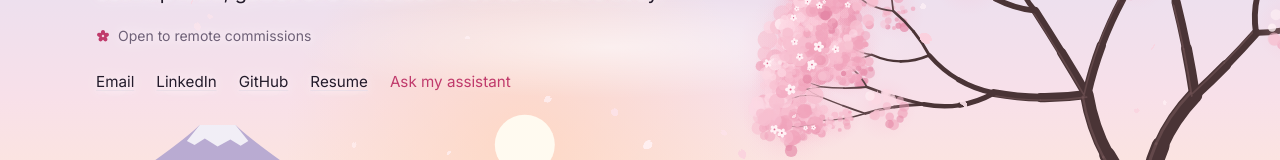
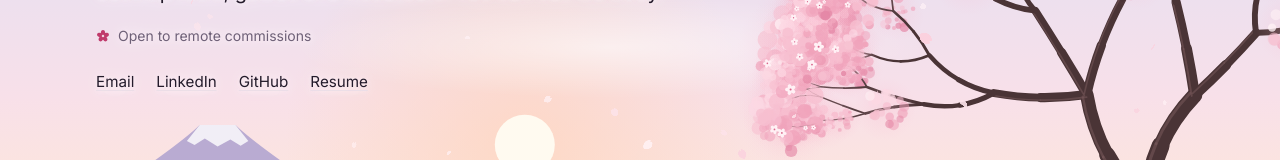
Before and after one commit to N-Shovel/portfolio, a React (Vite) app: page / in a window 1280 px wide. Shown: the part 331-491 px from the top of the page. Built offline with nearby package versions, Linux system fonts and the light colour scheme.

Commit message:
B3: remove Ask my assistant from the hero links
Email, LinkedIn, GitHub and Resume now lead the row; the assistant stays
one click away on the floating chat button.

```diff
--- a/src/App.jsx
+++ b/src/App.jsx
@@ -78,7 +78,6 @@ export default function App() {
               <li><a href={LINKEDIN} {...ext} className="link">LinkedIn</a></li>
               <li><a href={GITHUB} {...ext} className="link">GitHub</a></li>
               <li><a href={RESUME} {...ext} className="link">Resume</a></li>
-              <li><button onClick={() => setChatOpen(true)} className="cursor-pointer text-accent underline-offset-[3px] hover:underline">Ask my assistant</button></li>
             </ul>
           </div>
           <a href="#work" className="absolute bottom-8 left-1/2 flex -translate-x-1/2 items-center gap-2 rounded-full border border-line bg-panel px-4 py-2 text-sm text-muted backdrop-blur-md hover:text-fg motion-safe:animate-drift">
```
